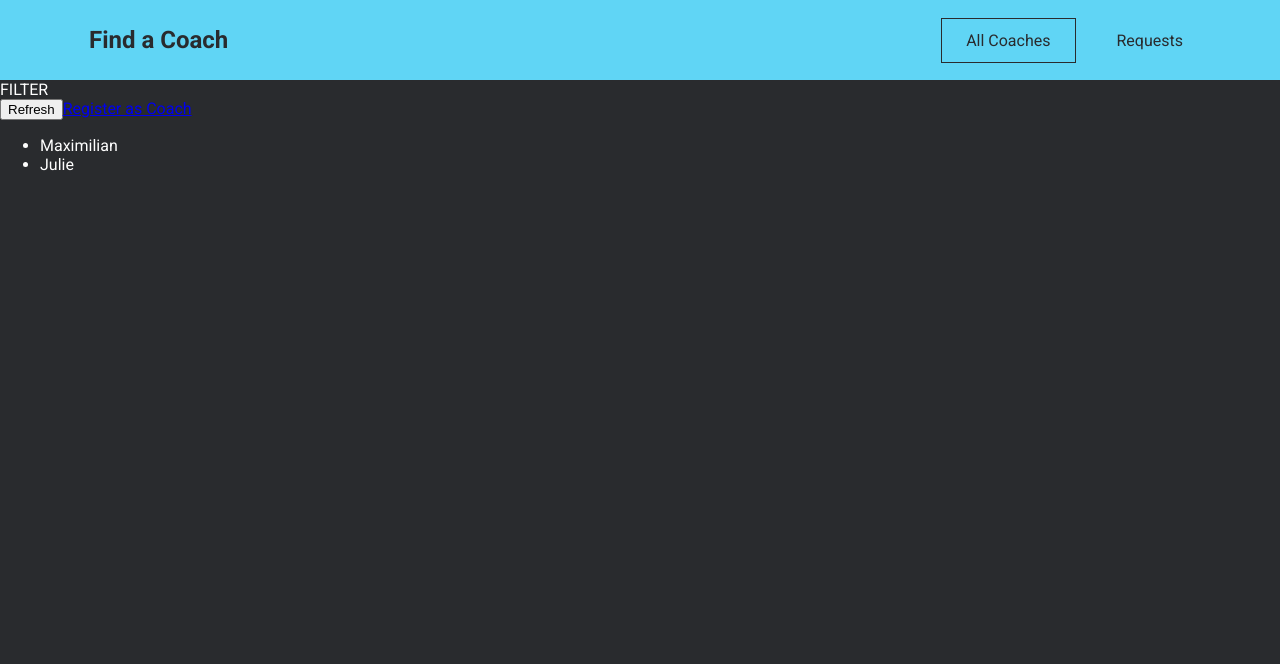
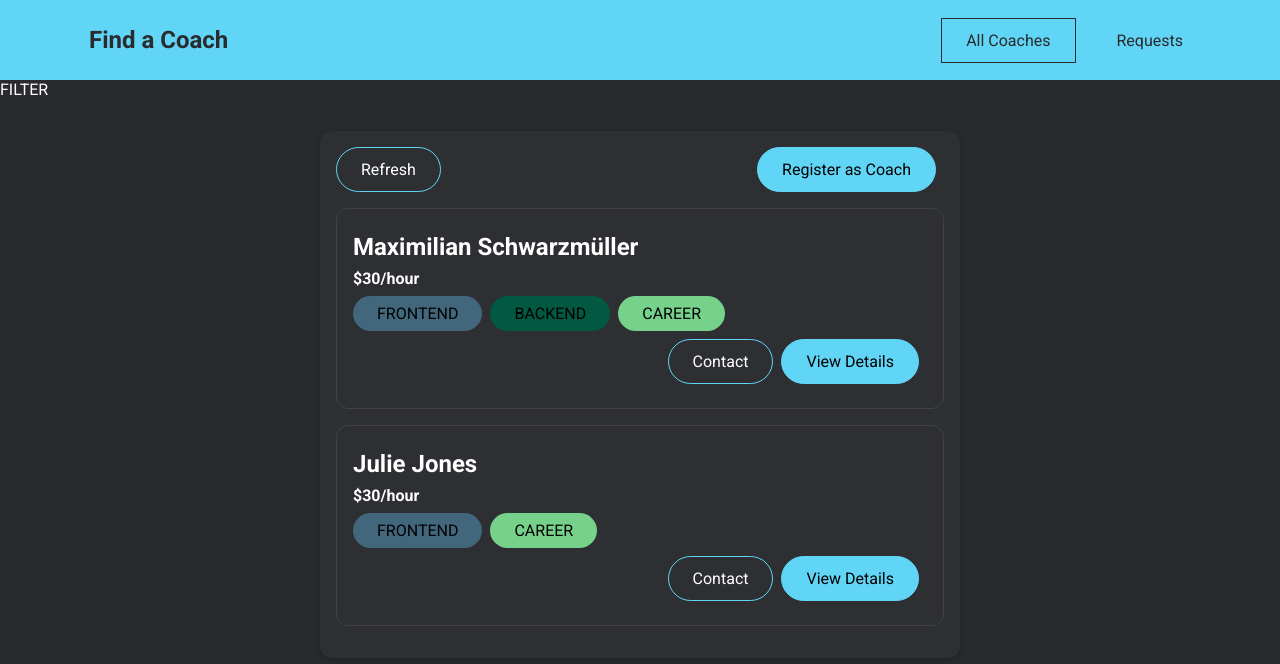
Before and after one commit to wlowrimore/vue_coach_finder, a Vue app: page /coaches in a window 1280 px wide. Shown: the top 664 px of the page. Built offline with nearby package versions, Linux system fonts and the light colour scheme.

Commit message:
adds badges, buttons, and cards

```diff
--- /dev/null
+++ b/src/components/coaches/CoachItem.vue
@@ -0,0 +1,65 @@
+<template>
+  <li>
+    <h3>{{ fullName }}</h3>
+    <h4>${{ rate }}/hour</h4>
+    <div>
+      <base-badge
+        v-for="area in areas"
+        :key="area"
+        :type="area"
+        :title="area"
+      ></base-badge>
+    </div>
+    <div class="actions">
+      <base-button mode="outline" link :to="coachContactLink"
+        >Contact</base-button
+      >
+      <base-button link :to="coachDetailsLink">View Details</base-button>
+    </div>
+  </li>
+</template>
+
+<script>
+export default {
+  props: ['id', 'firstName', 'lastName', 'rate', 'areas'],
+  computed: {
+    fullName () {
+      return this.firstName + ' ' + this.lastName
+    },
+    coachContactLink () {
+      return this.$route.path + '/' + this.id + '/contact'
+    },
+    coachDetailsLink () {
+      return this.$route.path + '/' + this.id
+    }
+  }
+}
+</script>
+
+<style scoped>
+li {
+  margin: 1rem 0;
+  border: 1px solid #424242;
+  border-radius: 12px;
+  padding: 1rem;
+}
+
+h3 {
+  font-size: 1.5rem;
+}
+
+h3,
+h4 {
+  margin: 0.5rem 0;
+  color: white;
+}
+
+div {
+  margin: 0.5rem 0;
+}
+
+.actions {
+  display: flex;
+  justify-content: flex-end;
+}
+</style>
--- /dev/null
+++ b/src/components/ui/BaseBadge.vue
@@ -0,0 +1,42 @@
+<template>
+  <span class="badge" :class="type">
+    {{ text }}
+  </span>
+</template>
+
+<script>
+export default {
+  props: ['type', 'title'],
+  computed: {
+    text () {
+      return this.title.toUpperCase()
+    }
+  }
+}
+</script>
+
+<style scoped>
+.badge {
+  background-color: #ccc;
+  color: #252525;
+  border-radius: 30px;
+  padding: 0.5rem 1.5rem;
+  display: inline-block;
+  margin-right: 0.5rem;
+}
+
+.frontend {
+  background-color: #42677d;
+  color: #000;
+}
+
+.backend {
+  background-color: #025941;
+  color: #000;
+}
+
+.career {
+  background-color: #76d18b;
+  color: #000;
+}
+</style>
--- /dev/null
+++ b/src/components/ui/BaseButton.vue
@@ -0,0 +1,75 @@
+<template>
+  <button v-if="!link" :class="mode">
+    <slot></slot>
+  </button>
+  <router-link v-else :to="to" :class="mode">
+    <slot></slot>
+  </router-link>
+</template>
+
+<script>
+export default {
+  props: {
+    mode: {
+      type: String,
+      required: false,
+      default: null
+    },
+    link: {
+      type: Boolean,
+      required: false,
+      default: false
+    },
+    to: {
+      type: String,
+      required: false,
+      default: '/'
+    }
+  }
+}
+</script>
+
+<style scoped>
+button,
+a {
+  text-decoration: none;
+  padding: 0.75rem 1.5rem;
+  font: inherit;
+  background-color: #60d5f5;
+  border: 1px solid #60d5f5;
+  color: #000;
+  cursor: pointer;
+  border-radius: 30px;
+  margin-right: 0.5rem;
+  display: inline-block;
+}
+
+a:hover,
+a:active,
+button:hover,
+button:active {
+  background-color: #696a6a;
+  color: #000;
+  border-color: #60d5f5;
+}
+
+.flat {
+  background-color: transparent;
+  color: #60d5f5;
+  border: none;
+}
+
+.outline {
+  background-color: transparent;
+  border-color: #60d5f5;
+  color: #fff;
+}
+
+.flat:hover,
+.flat:active,
+.outline:hover,
+.outline:active {
+  background-color: #696a6a;
+  color: #000;
+}
+</style>
--- /dev/null
+++ b/src/components/ui/BaseCard.vue
@@ -0,0 +1,16 @@
+<template>
+  <div class="card">
+    <slot></slot>
+  </div>
+</template>
+
+<style scoped>
+.card {
+  background-color: #2d2f32;
+  border-radius: 12px;
+  box-shadow: 0 2px 8px rgba(0, 0, 0, 0.26);
+  padding: 1rem;
+  margin: 2rem auto;
+  max-width: 40rem;
+}
+</style>
--- a/src/pages/coaches/CoachesList.vue
+++ b/src/pages/coaches/CoachesList.vue
@@ -1,21 +1,34 @@
 <template>
   <section style="color: white">FILTER</section>
   <section>
-    <div class="controls">
-      <button>Refresh</button>
-      <router-link to="/register">Register as Coach</router-link>
-    </div>
-    <ul v-if="hasCoaches" style="color: white">
-      <li v-for="coach in filteredCoaches" :key="coach.id">
-        {{ coach.firstName }}
-      </li>
-    </ul>
-    <h3 style="color: white" v-else>No Coaches Found.</h3>
+    <base-card>
+      <div class="controls">
+        <base-button mode="outline">Refresh</base-button>
+        <base-button link to="/register">Register as Coach</base-button>
+      </div>
+      <ul v-if="hasCoaches">
+        <CoachItem
+          v-for="coach in filteredCoaches"
+          :key="coach.id"
+          :id="coach.id"
+          :first-name="coach.firstName"
+          :last-name="coach.lastName"
+          :rate="coach.hourlyRate"
+          :areas="coach.areas"
+        />
+      </ul>
+      <h3 style="color: white" v-else>No Coaches Found.</h3>
+    </base-card>
   </section>
 </template>
 
 <script>
+import CoachItem from '../../components/coaches/CoachItem'
+
 export default {
+  components: {
+    CoachItem
+  },
   computed: {
     filteredCoaches () {
       return this.$store.getters['coaches/coaches']
@@ -26,3 +39,17 @@
   }
 }
 </script>
+
+<style scoped>
+ul {
+  color: white;
+  list-style: none;
+  margin: 0;
+  padding: 0;
+}
+
+.controls {
+  display: flex;
+  justify-content: space-between;
+}
+</style>
```
Also changed, not shown: src/main.js (+7 -0 lines).
